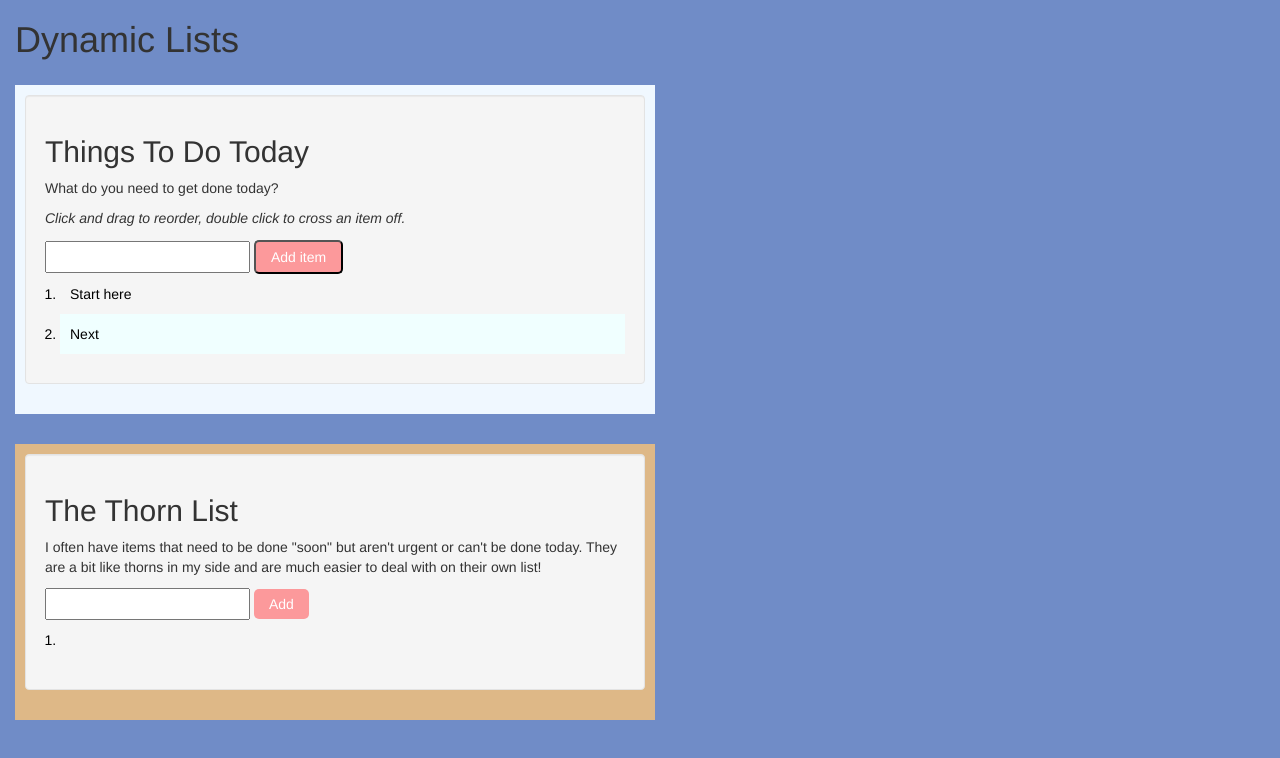
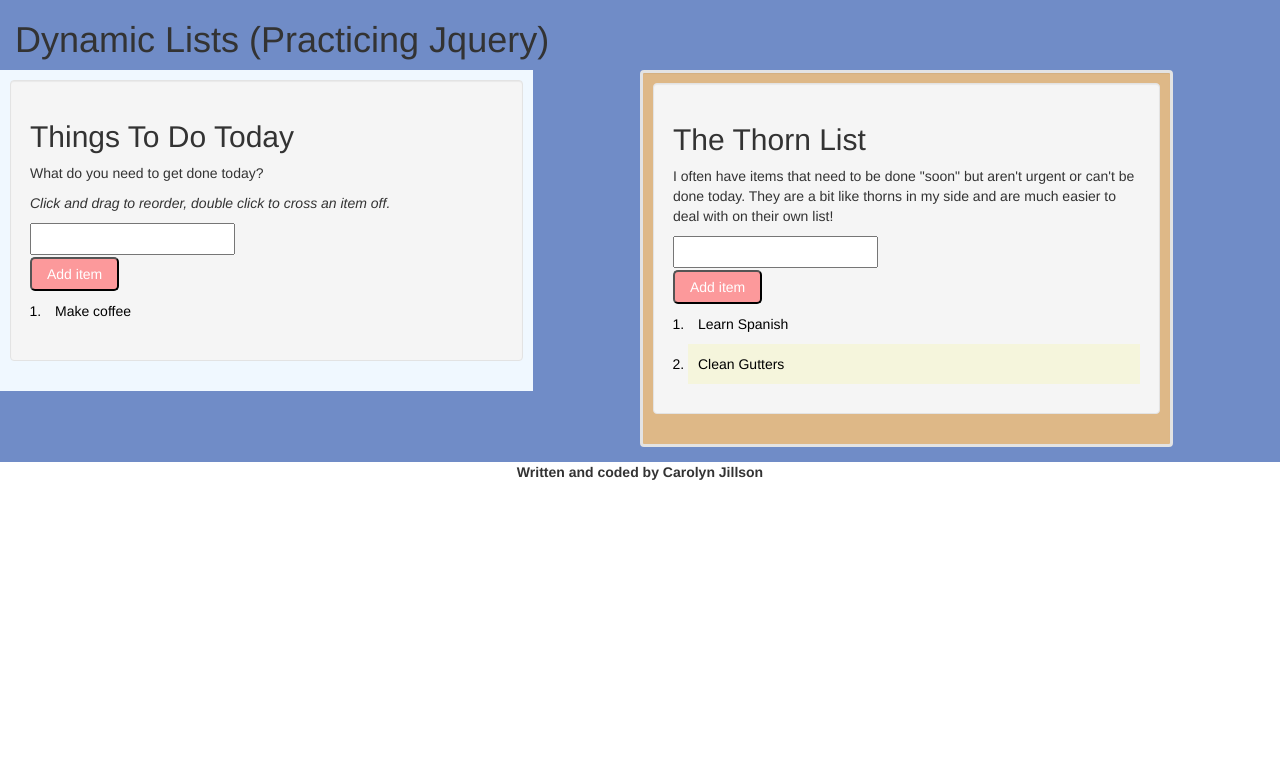
Before and after one commit to CarolynJ/ToDoLists, a plain HTML site: page index.html in a window 1280 px wide. Drawn offline with Linux system fonts and the light colour scheme.

Commit message:
working lists, adds items, strike out, different shading

```diff
--- a/Scripts/JavaScript.js
+++ b/Scripts/JavaScript.js
@@ -1,29 +1,38 @@
 $(document).ready(function () {
-    $("#add").click(function () {
-        //$("#firstList").append("<li>First item</li>");
-        var task = $("input[name=ListItem").val()
-        $("ol").append("<li>" + task + "</li>");
+    $("#add1").click(function () {
+        var task = $("input[name=firstListItem]").val()
+        $("#firstList").append("<li>" + task + "</li>")
+         $("input[name=firstListItem]").val("");
+    });
+    $("#add2").click(function () {
+        var task2 = $("input[name=thornListItem]").val()
+        $("#thornList").append("<li>" + task2 + "</li>");
+        $("input[name=firstListItem]").val("");
     });
 
-    //$("ol").sortable();
+    $("input[name=firstListItem]").keyup(function (event) {
+        if (event.keyCode == 13) {
+            var task = $("input[name=firstListItem]").val()
+            $("#firstList").append("<li>" + task + "</li>");
+        }
+    });
+
+    $("input[name=thornListItem]").keyup(function (event) {
+        if (event.keyCode == 13) {
+            var task2 = $("input[name=thornListItem]").val()
+            $("#thornList").append("<li>" + task2 + "</li>");
+            $("input[name=firstListItem]").val("");
+
+        }
+    });
+    $(document).on("dblclick", "li", function () {
+        $(this).toggleClass("strike");
+    });
+    $("ol").sortable();
+    $("li").html("task");
  });
 
-//$(document).ready(function () {
-//    $("#button").click(function () {
-//            var task = $("input[name=ListItem").val()
-//            $("ol").append("<li>" + task + "</li>");
-//        });
 
-    //$("input[name=ListItem]").keyup(function (event) {
-    //    if (event.keyCode == 13) {
-    //        $("#button").click();
-    //    }
-    //});
-    //$("li").html("task")
-
-    //$(document).on("dblclick", "li", function () {
-    //    $(this).toggleClass("strike");
-    //});
 
     //$("input").focus(function () {
     //    $(this).val("");
--- a/StyleSheet.css
+++ b/StyleSheet.css
@@ -1,27 +1,29 @@
 
 body {
-    background: #708cc7;
+
 }
 
-.container {
-    display: flex;
+.container-fluid {
+
+    background: #708cc7;
 }
 
 .list1 {
     display: inline-block;
     background-color: aliceblue;
     border-width: medium;
-    margin: 15px;
     padding: 10px;
+    margin-bottom: 15px;
 }
 
 .list2 {
     display: inline-block;
     background-color: burlywood;
     border-width: medium;
-    margin: 15px;
     padding: 10px;
-    //width: 400px;
+    margin-bottom: 15px;
+}
+
 }
 form {
     display: inline-block;
@@ -70,9 +72,12 @@ ol {
         color: #000;
     }
 
-        ol li:nth-child(even) {
+        #firstList li:nth-child(even) {
             background-color: azure;
         }
+#thornList li:nth-child(even) {
+    background-color: beige;
+}
 
 .strike {
     text-decoration: line-through;
@@ -81,3 +86,7 @@ ol {
 li:hover {
     cursor: pointer;
 }
+footer{
+    text-align:center;
+    font-weight: bold;
+}
--- a/index.html
+++ b/index.html
@@ -14,9 +14,11 @@
 </head >
         <body>
                 <div class="container-fluid">
-                    <h1>Dynamic Lists</h1>
+                    <h1>Dynamic Lists (Practicing Jquery)</h1>
+                    <p></p>
+                    <p></p>
                     <div class="row">
-                        <div class="list1 col-lg-6 col-xs-6">
+                        <div class="list1 col-lg-5 col-md-5 col-sm-5 col-xs-12">
                             <div class="well">
                                 <h2>Things To Do Today</h2>
                                 <p>What do you need to get done today?</p>
@@ -24,32 +26,35 @@
                                 <p><em>Click and drag to reorder, double click to cross an item off.</em></p>
 
                                 <form>
-                                    <input type="text" name="ListItem">
+                                    <input type="text" name="firstListItem">
                                 </form>
-                                <button id="add">Add item</button>
-                                <ol id="firstList">
-                                    <li>Start here</li>
-                                    <li>Next</li>
-                                </ol>
+                                    <button id="add1">Add item</button>
+
+                                    <ol id="firstList">
+                                        <li>Make coffee</li>
+                                    </ol>
+
                             </div>
                         </div>
-                        <div class="list2 col-lg-6 col-xs-6">
+                        <div class="well list2 col-lg-5 col-lg-offset-1 col-md-5 col-md-offset-1 col-sm-6 col-sm-offset-1 col-xs-12">
                             <div class="well">
                                 <h2>The Thorn List</h2>
                                 <p>I often have items that need to be done "soon" but aren't urgent or can't be done today. They are a bit like thorns in my side and are much easier to deal with on their own list!</p>
                                 <form name="toDoList2">
-                                    <input type="text" name="ListItem" />
+                                    <input type="text" name="thornListItem" />
+                                </form>
+                                    <button id="add2">Add item</button>
 
-                                    <div id="button2">Add</div>
-                                    <br />
-                                    <ol>
-                                        <li></li>
+                                    <ol id="thornList">
+                                        <li>Learn Spanish</li>
+                                        <li>Clean Gutters</li>
                                     </ol>
-                                </form>
+
                             </div>
                         </div>
                     </div>
                 </div>
+            <footer>Written and coded by Carolyn Jillson</footer>
                 <!-- Scripts -->
 
     <script src="Scripts/jquery-1.9.1.min.js"></script>
```
